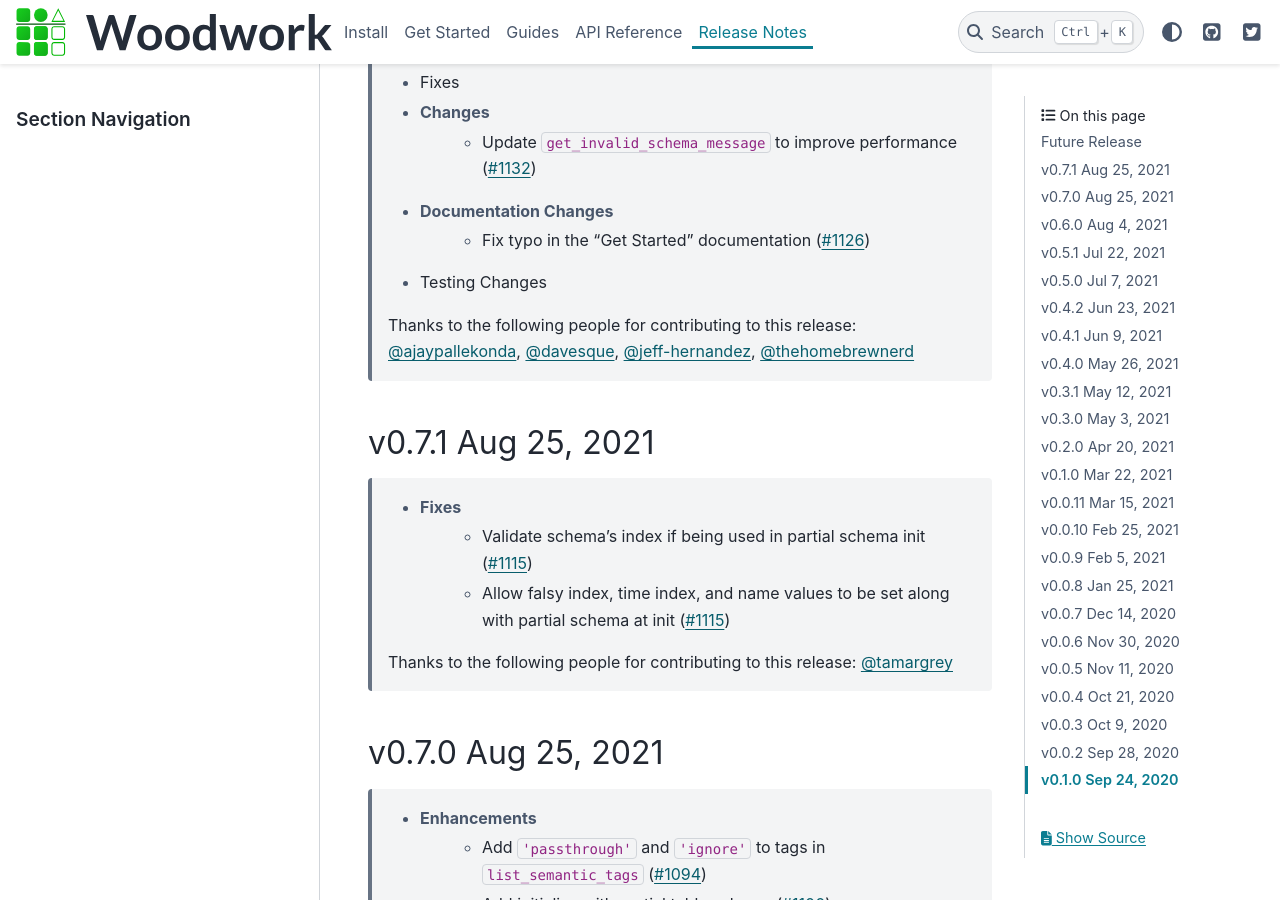
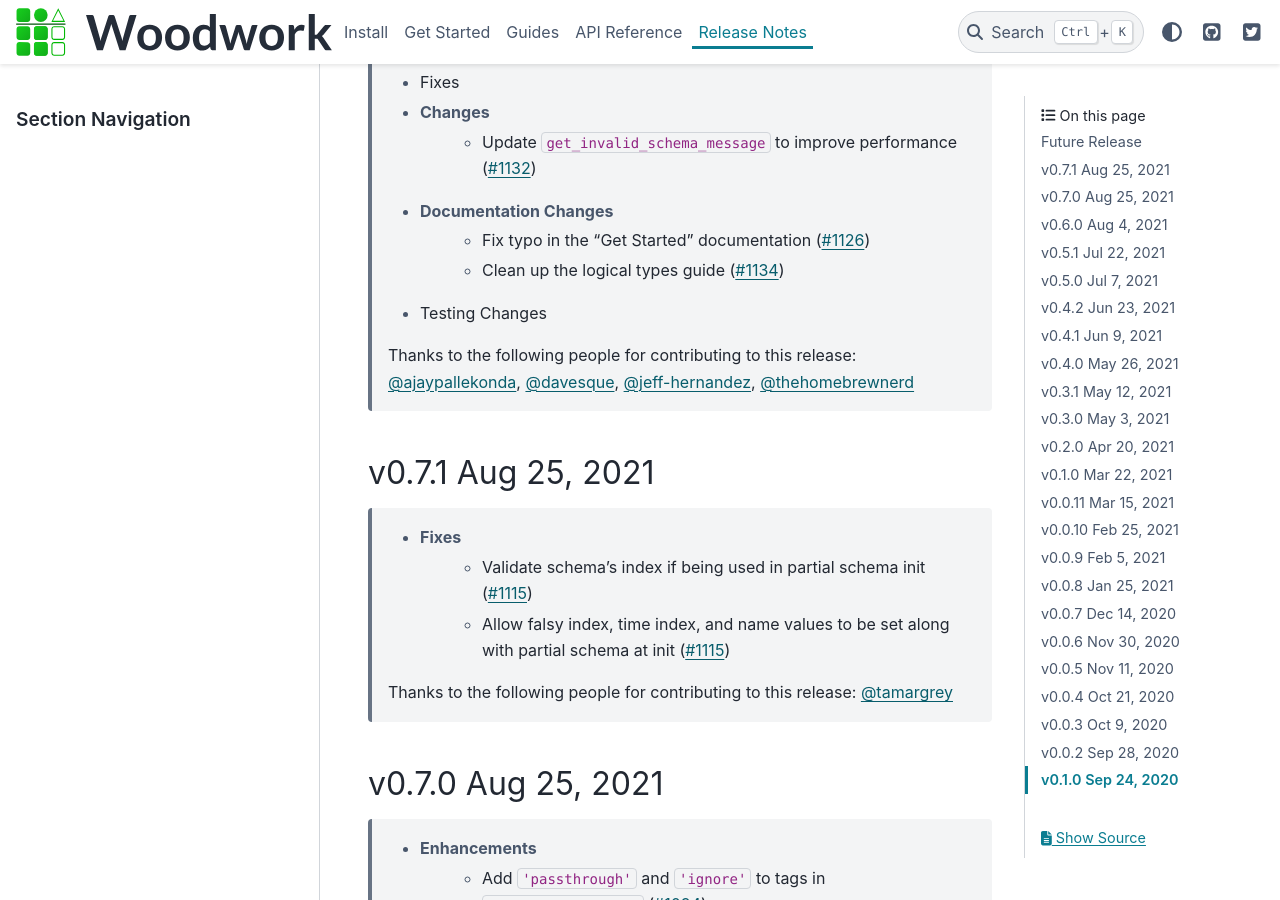
Before and after one commit to alteryx/woodwork, a Sphinx documentation site: the page built from docs/source/release_notes.rst, in a window 1280 px wide and 900 px high, scrolled down 449 px. Built offline with Sphinx 7.4.7 and the PyData theme 0.15.4, drawn with Linux system fonts in a browser that asks for light colours; comment, search, counter and statistics services are not loaded.

Commit message:
Update release notes

```diff
--- a/docs/source/release_notes.rst
+++ b/docs/source/release_notes.rst
@@ -13,6 +13,7 @@ Future Release
         * Update ``get_invalid_schema_message`` to improve performance (:pr:`1132`)
     * Documentation Changes
         * Fix typo in the "Get Started" documentation (:pr:`1126`)
+        * Clean up the logical types guide (:pr:`1134`)
     * Testing Changes
 
     Thanks to the following people for contributing to this release:
```
